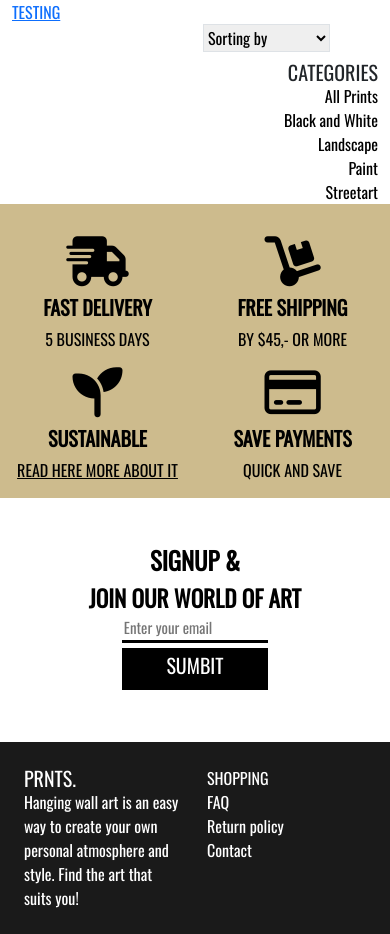
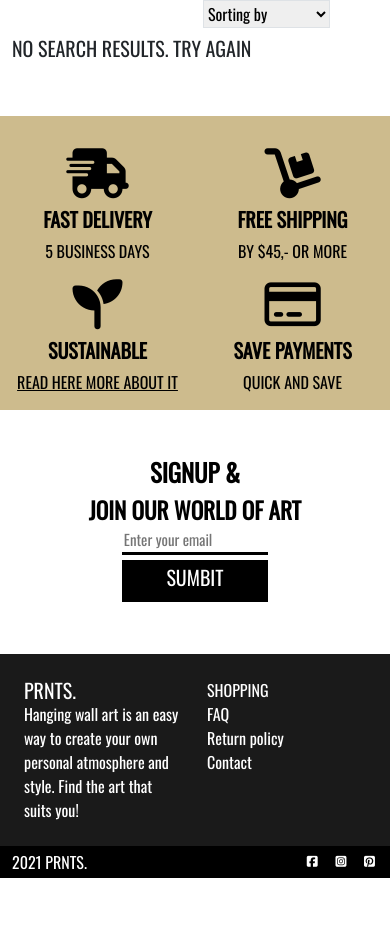
Before and after one commit to juanstelling/ms4_prnts, a Django app: page /products/?category=black_and_white in a window 390 px wide. Shown: the part 106-1040 px from the top of the page. After the commit the page ends 984 px from the top, so only its background shows below. Run offline with Django 3.2, Linux system fonts and the light colour scheme; data comes from the database, SQL or seed files in the repository; some libraries are stand-ins or nearby versions.

Commit message:
Added mobile responsiveness

```diff
--- a/products/templates/products/includes/all_products.html
+++ b/products/templates/products/includes/all_products.html
@@ -1,9 +1,3 @@
-<!-- TEST -->
-<div class="row">
-    <div class="col">
-        <a href="{% url 'products' %}?sort=price&direction=asc">TESTING</a>
-    </div>
-</div>
 <!-- Sorting by -->
 <div class="row pe-5 pb-2">
     <div class="col">
@@ -18,10 +12,9 @@
         </div>
     </div>
 </div>
-
-<div class="row">
+<div class="row pb-5">
     <!-- navigation to categories -->
-    <div class="col">
+    <div class="col d-none d-lg-block">
         <h5 class="uppercase text-end">Categories</h5>
         <ul class="list-unstyled text-end">
             <li>
@@ -40,11 +33,11 @@
                 <a class="text-black text-decoration-none" href="{% url 'products' %}?category=streetart">Streetart</a>
             </li>
         </ul>
-
     </div>
-    <div class="col-10 ">
+    {% if products|length > 0 %}
         <!-- all products -->
-        <div class="row pe-5">
+        <div class="col-12 col-lg-10 products-col">
+            <div class="row">
                 {% for product in products %}
                     <div class="col-sm-6 col-md-6 col-lg-4 col-xl-4">
                         <div class="card border-0">
@@ -68,4 +61,11 @@
                 {% endfor %}
             </div>
         </div>
+    {% else %}
+        <div class="col-10">
+            <div class="row pe-5">
+                <h4 class="uppercase">No search results. Try again</h4>
             </div>
+        </div>
+    {% endif %}
+</div>
--- a/products/templates/products/products.html
+++ b/products/templates/products/products.html
@@ -14,7 +14,6 @@
 {% endblock %}
 
 {% block postloadjs %}
-
     <script type="text/javascript">
     $('#sort-selector').change(function() {
             var selector = $(this);
--- a/products/views.py
+++ b/products/views.py
@@ -36,7 +36,7 @@
         if 'q' in request.GET:
             query = request.GET['q']
             if not query:
-                messages.error(request, "No search results!")
+                messages.error(request, "No search results")
                 return redirect(reverse('products'))
 
             queries = Q(name__icontains=query) | Q(
--- a/static/css/base.css
+++ b/static/css/base.css
@@ -53,6 +53,10 @@
 .card-body {
     padding: 0;
     padding-bottom: 10px;
+}
+
+.products-col {
+    padding-right: 3rem !important;
 }
 
 
@@ -195,5 +199,16 @@
     .carousel-img {
         height: 300px;
     }
+    .products-col {
+        padding-right: calc(var(--bs-gutter-x)/ 2) !important;
+    }
 
 }
+
+
+/*------------------------------------- Media queries | iPad   */
+@media screen and (min-width: 768px) and (max-width: 1023px) {
+    .products-col {
+        padding-right: calc(var(--bs-gutter-x)/ 2) !important;
+    }
+}
```
Lines whose indentation alone changed are shown as unchanged.
